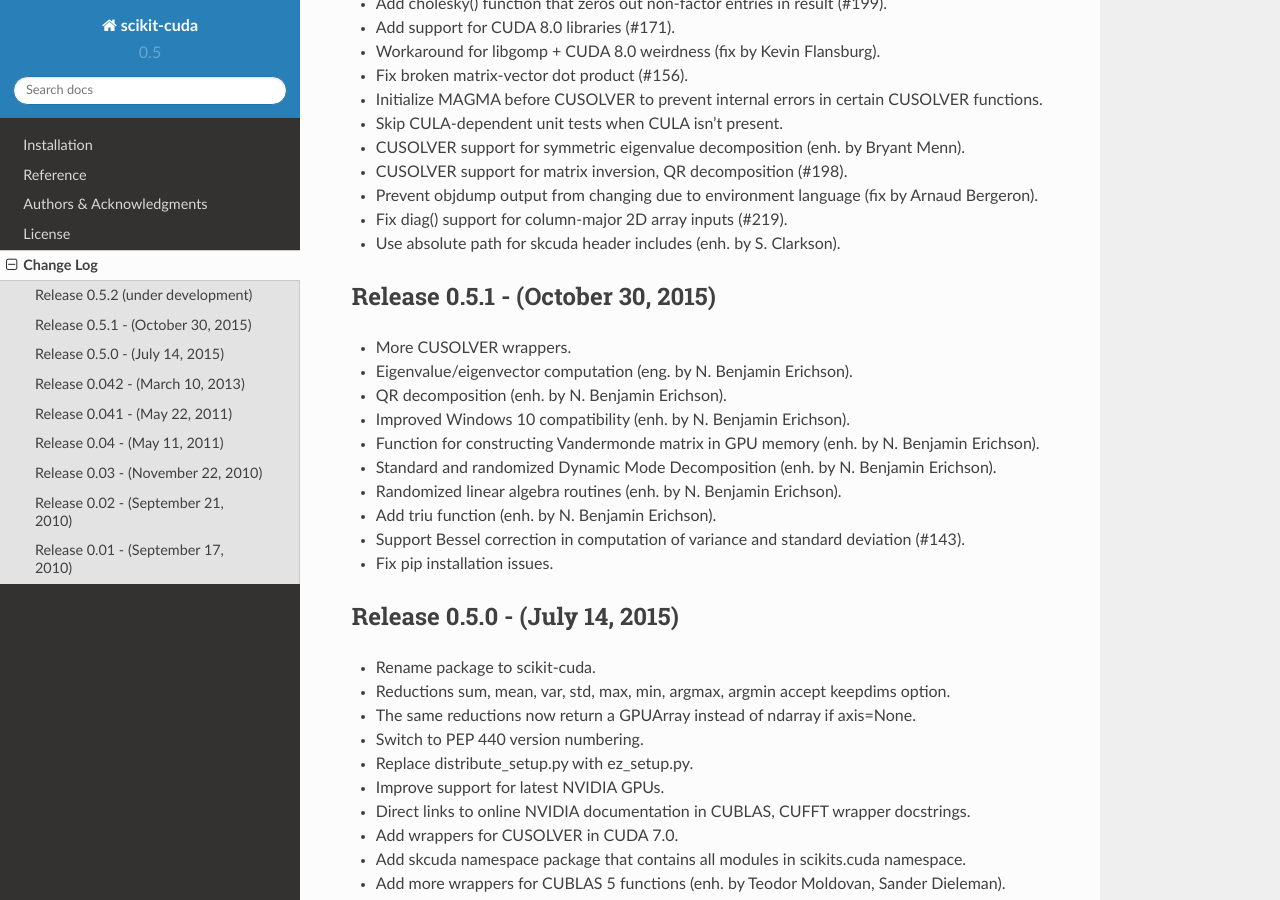
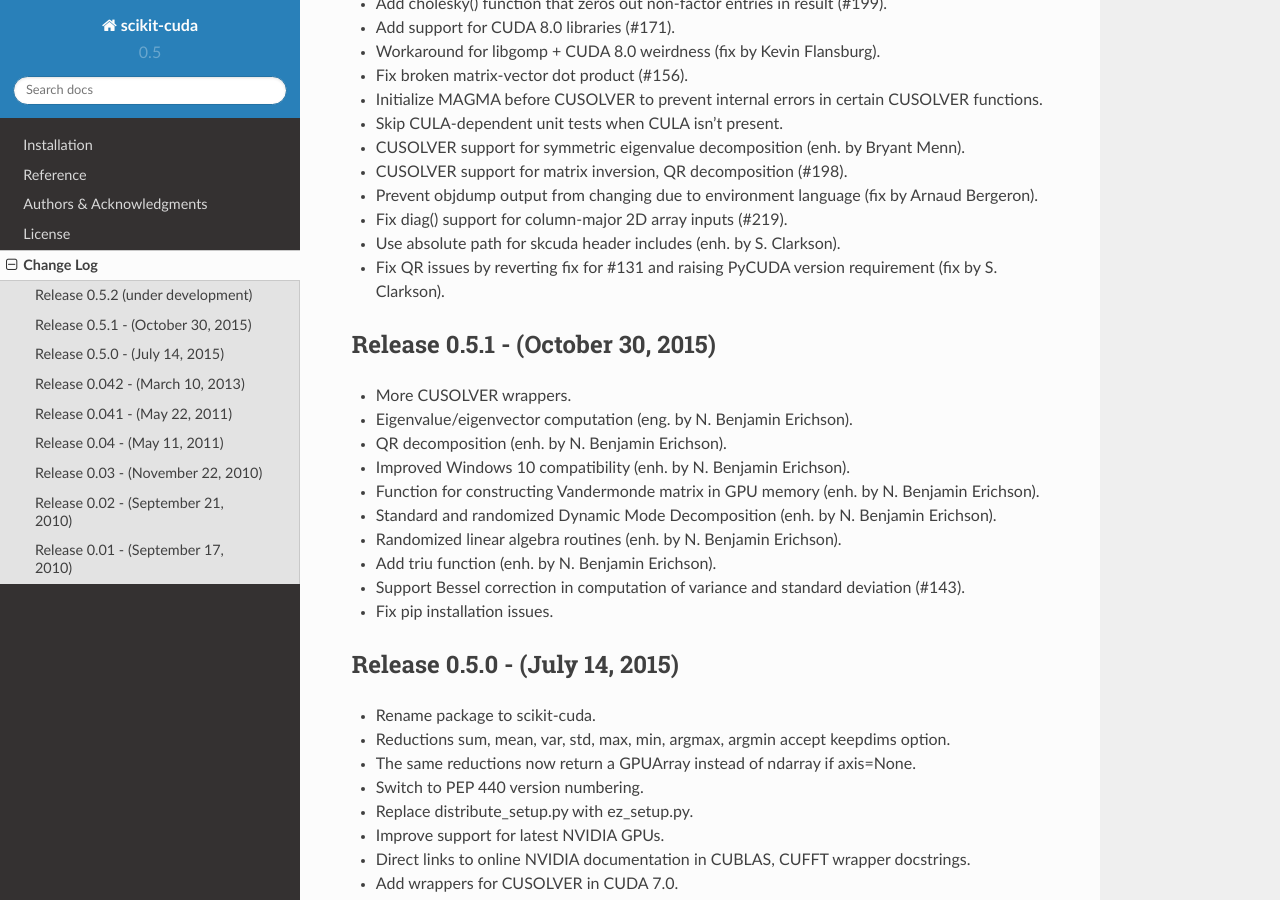
Before and after one commit to lebedov/scikit-cuda, a Sphinx documentation site: the page built from docs/source/changes.rst, in a window 1280 px wide and 900 px high, scrolled down 536 px. Built offline with Sphinx 7.4.7 and the Read the Docs theme 2.0.0, drawn with Linux system fonts in a browser that asks for light colours; formulas are drawn with MathJax 3.

Commit message:
Raise PyCUDA version req to 2016.1 to eliminate need for fix in #131.

```diff
--- a/docs/source/changes.rst
+++ b/docs/source/changes.rst
@@ -31,6 +31,8 @@
   Arnaud Bergeron).
 * Fix diag() support for column-major 2D array inputs (#219).
 * Use absolute path for skcuda header includes (enh. by S. Clarkson).
+* Fix QR issues by reverting fix for #131 and raising PyCUDA version requirement
+  (fix by S. Clarkson).
 
 Release 0.5.1 - (October 30, 2015)
 ----------------------------------
--- a/setup.py
+++ b/setup.py
@@ -37,7 +37,7 @@
 if not on_rtd:
     install_requires = ['mako >= 1.0.1',
                         'numpy >= 1.2.0',
-                        'pycuda >= 2014.1']
+                        'pycuda >= 2016.1']
     tests_require = ['nose >= 0.11',
                      'scipy >= 0.14.0'],
     extras_require = dict(scipy = ['scipy >= 0.14.0'],
```
